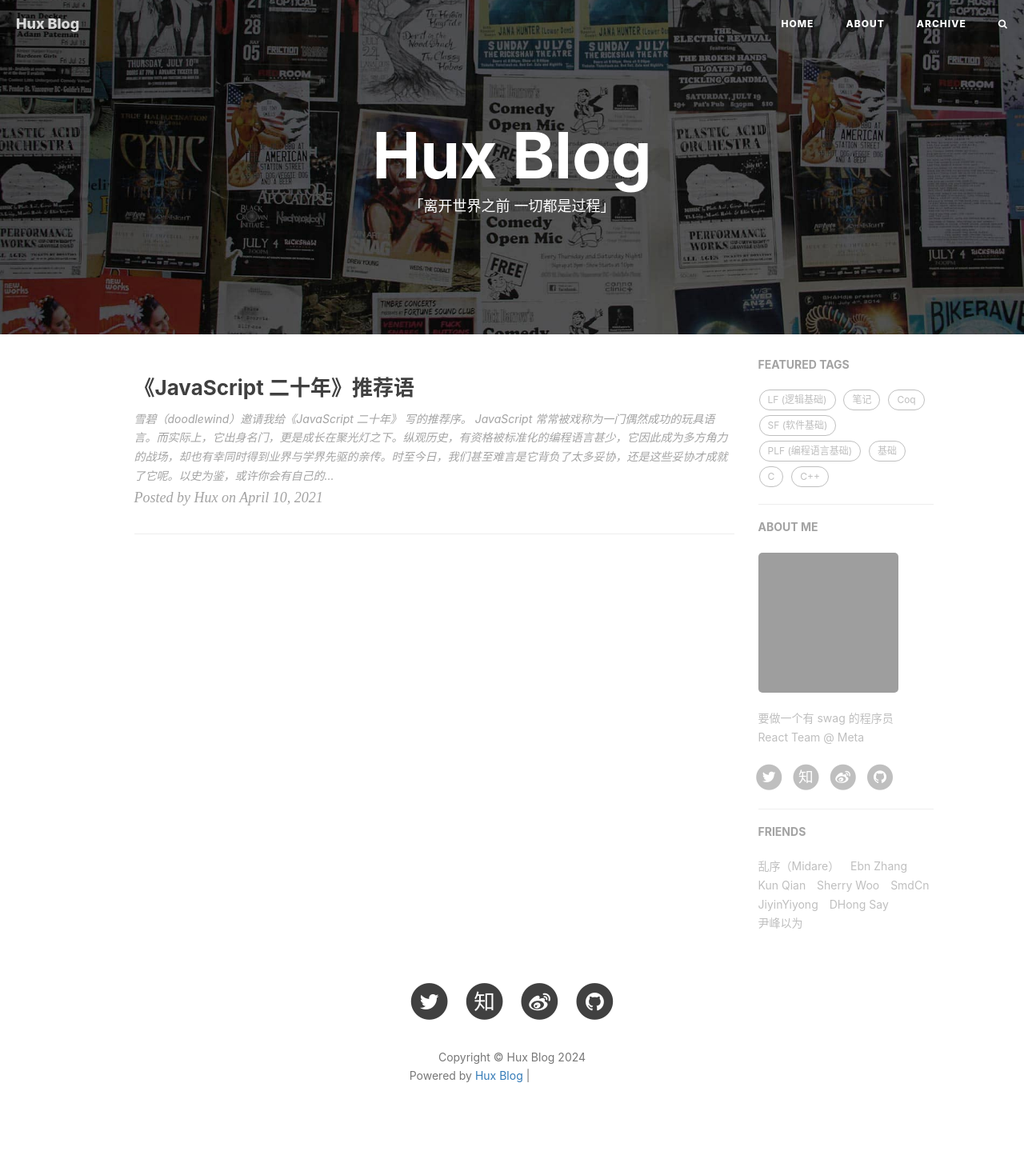
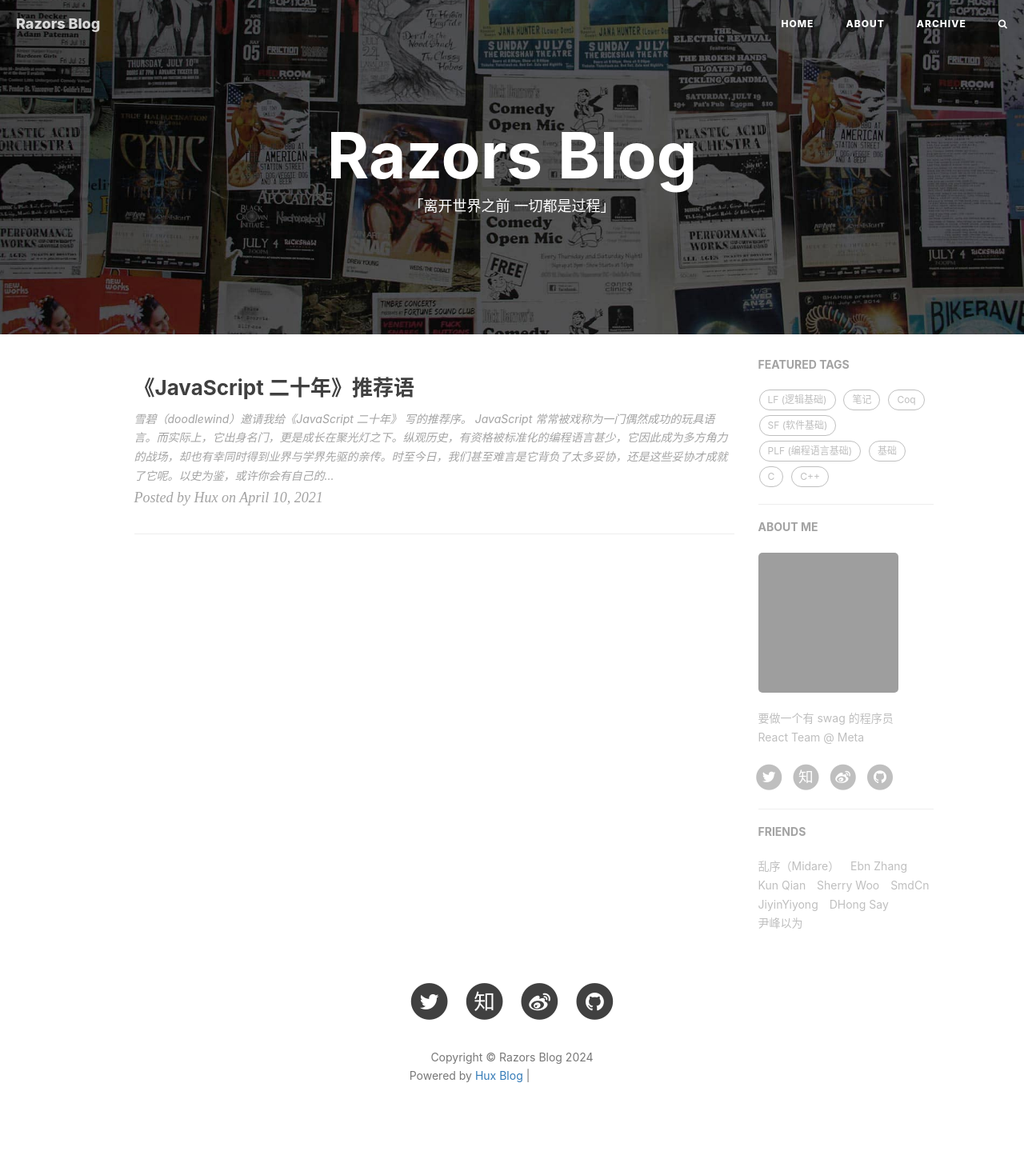
Before and after one commit to IcedLimeTea/IcedLimeTea.github.io, a Jekyll site: the page built from index.html, in a window 1280 px wide. Shown: the whole page at 80% size. Built offline with Jekyll 4.4.1, drawn with Linux system fonts in a browser that asks for light colours; nearby versions of some CDN libraries; the list of posts is cut into pages by our own code; comment, search, counter and statistics services are not loaded; part of the change alters nothing that is shown; grey boxes are pictures that could not be loaded.

Commit message:
update configyml

```diff
--- a/_config.yml
+++ b/_config.yml
@@ -1,11 +1,11 @@
 # Site settings
-title: Hux Blog
-SEOTitle: 黄玄的博客 | Hux Blog
+title: Razors Blog
+SEOTitle: Razors的博客 | Razors Blog
 header-img: img/home-bg.jpg
-email: huxpro@gmail.com
-description: "这里是 @Hux黄玄 的个人博客，与你一起发现更大的世界 | 要做一个有 swag 的程序员"
-keyword: "黄玄, Hux黄玄, Hux, 鬼栈, huxpro, @huxpro, 黄玄的博客, Hux Blog, 博客, 个人网站, 互联网, Web, JavaScript, React, React Native, 前端, 设计"
-url: "https://huangxuan.me" # your host, for absolute URL
+email: 2027831745@qq.com
+description: "这里是 Razors 的个人博客，与你一起发现流量的世界 "
+keyword: "Razors, 流量, Hux, 鬼栈, huxpro, @huxpro, 黄玄的博客, Hux Blog, 博客, 个人网站, 互联网, Web, JavaScript, React, React Native, 前端, 设计"
+url: "https://icedlimetea.github.io/" # your host, for absolute URL
 baseurl: "" # for example, '/blog' if your blog hosted on 'host/blog'
 
 # Publish posts or collection documents with a future date.
```
